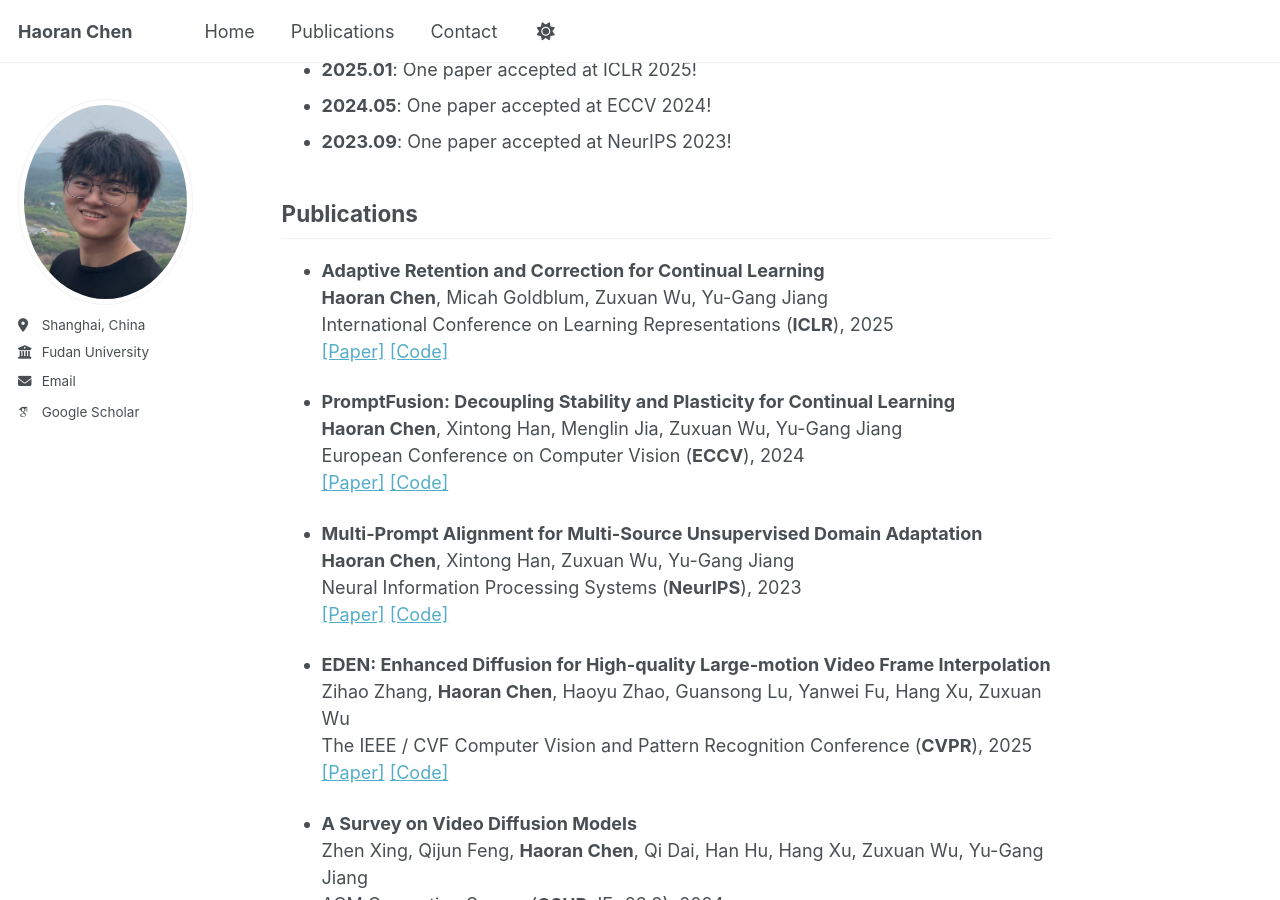
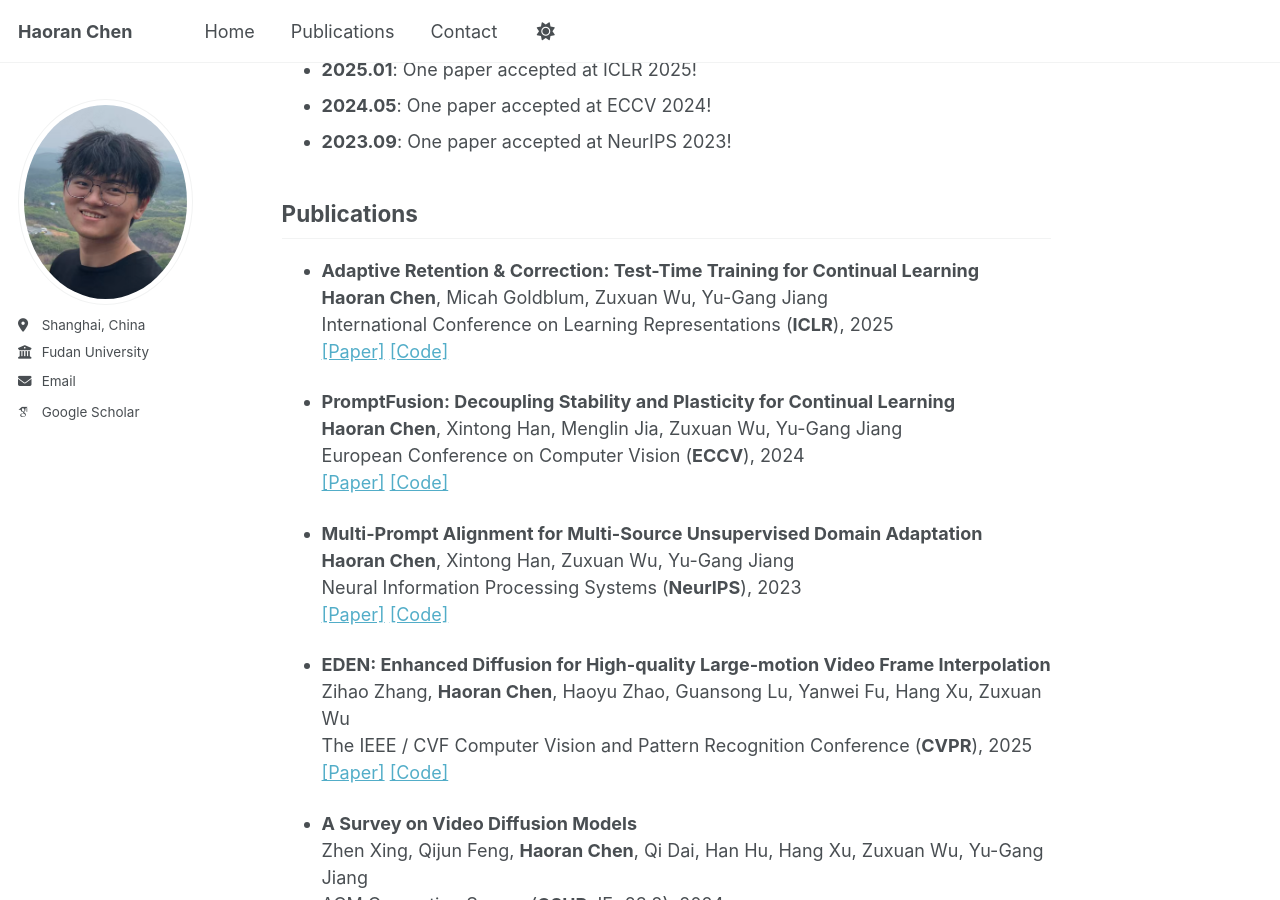
Before and after one commit to HaoranChen/haoranchen.github.io, a Jekyll site: the page built from _pages/about.md, in a window 1280 px wide and 900 px high, scrolled down 383 px. Built offline with Jekyll 4.4.1, drawn with Linux system fonts in a browser that asks for light colours; some web fonts are replaced.

Commit message:
Update about.md

```diff
--- a/_pages/about.md
+++ b/_pages/about.md
@@ -21,7 +21,7 @@ I am a Ph.D. Candidate at the School of Computer Science, Fudan University, wher
 
 ## Publications
 
-- **Adaptive Retention and Correction for Continual Learning**
+- **Adaptive Retention & Correction: Test-Time Training for Continual Learning**
   **Haoran Chen**, Micah Goldblum, Zuxuan Wu, Yu-Gang Jiang
   International Conference on Learning Representations (**ICLR**), 2025
   [\[Paper\]](https://arxiv.org/abs/2405.14318v4) [\[Code\]](https://github.com/HaoranChen/Adaptive-Retention-and-Correction-for-Continual-Learning)
```
